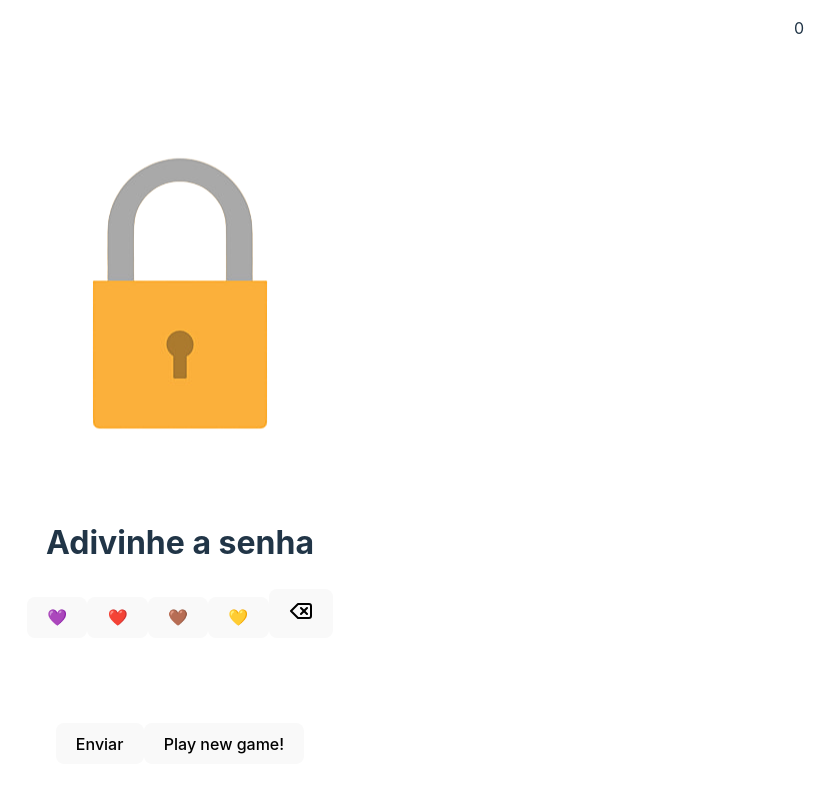
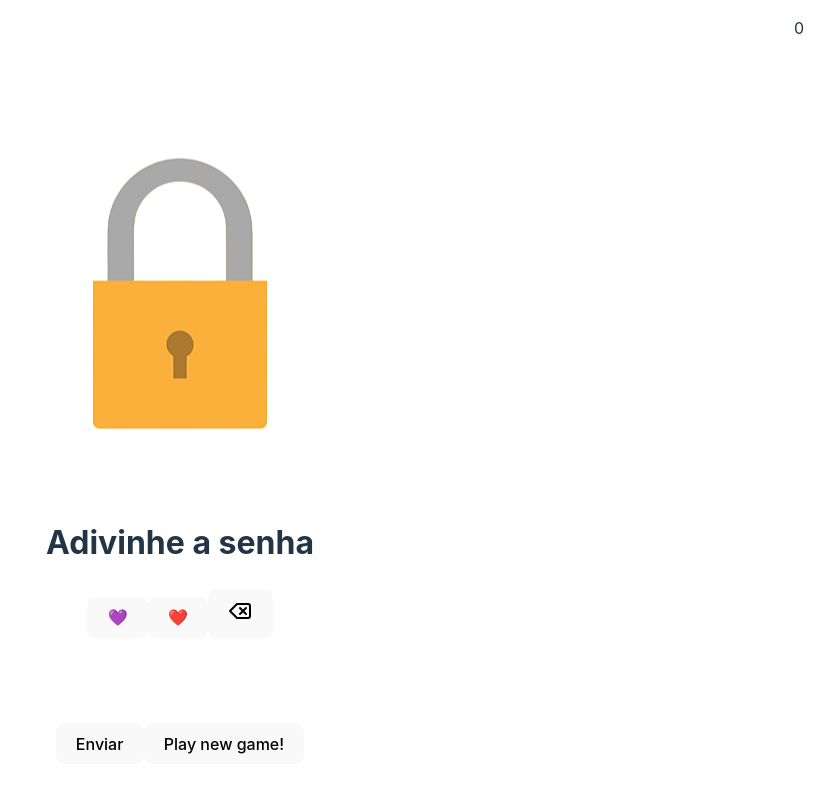
Before and after one commit to Idespair/Guess-the-password, a React (Vite) app: page / in a window 1280 px wide. Shown: the top 792 px of the page, without its empty margins (460-1280 px from the left). Built offline with nearby package versions, Linux system fonts and the light colour scheme.

Commit message:
Game difficult temporarily reduced

```diff
--- a/src/components/UserButtons.tsx
+++ b/src/components/UserButtons.tsx
@@ -50,8 +50,6 @@ export function UserButtons() {
       {[
         { heart: '💜', undercover: 'A' },
         { heart: '❤️', undercover: 'B' },
-        { heart: '🤎', undercover: 'C' },
-        { heart: '💛', undercover: 'D' },
       ].map(({ heart, undercover }) => (
         <button key={undercover} className='userButton' onClick={() => addChar(heart, undercover)}>
           {heart}
--- a/src/utils/passwordGenerator.tsx
+++ b/src/utils/passwordGenerator.tsx
@@ -1,6 +1,6 @@
 export function PasswordGenerator() {
     // Variable with all available characters that can make part of the password
-    const availableCharacters: string = "ABCD";
+    const availableCharacters: string = "AB";
 
     // Function to generate a random password of given length
     const generatePassword = (length: number) => {
```
